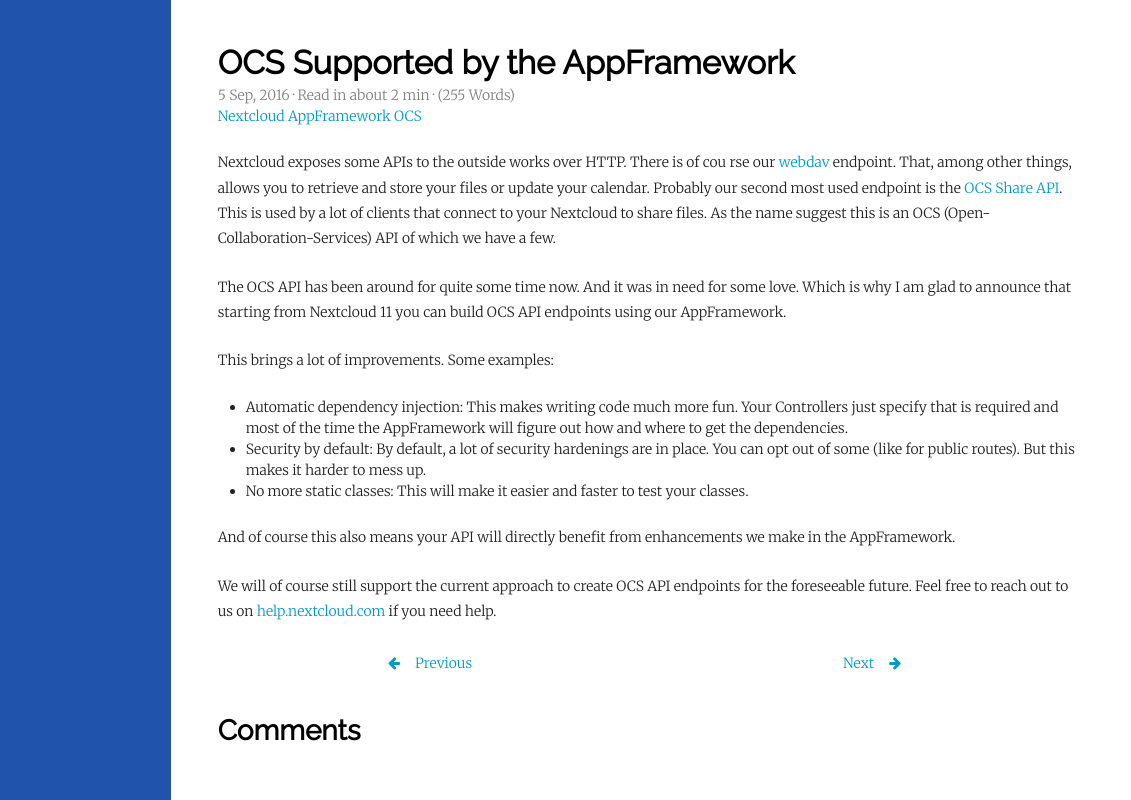
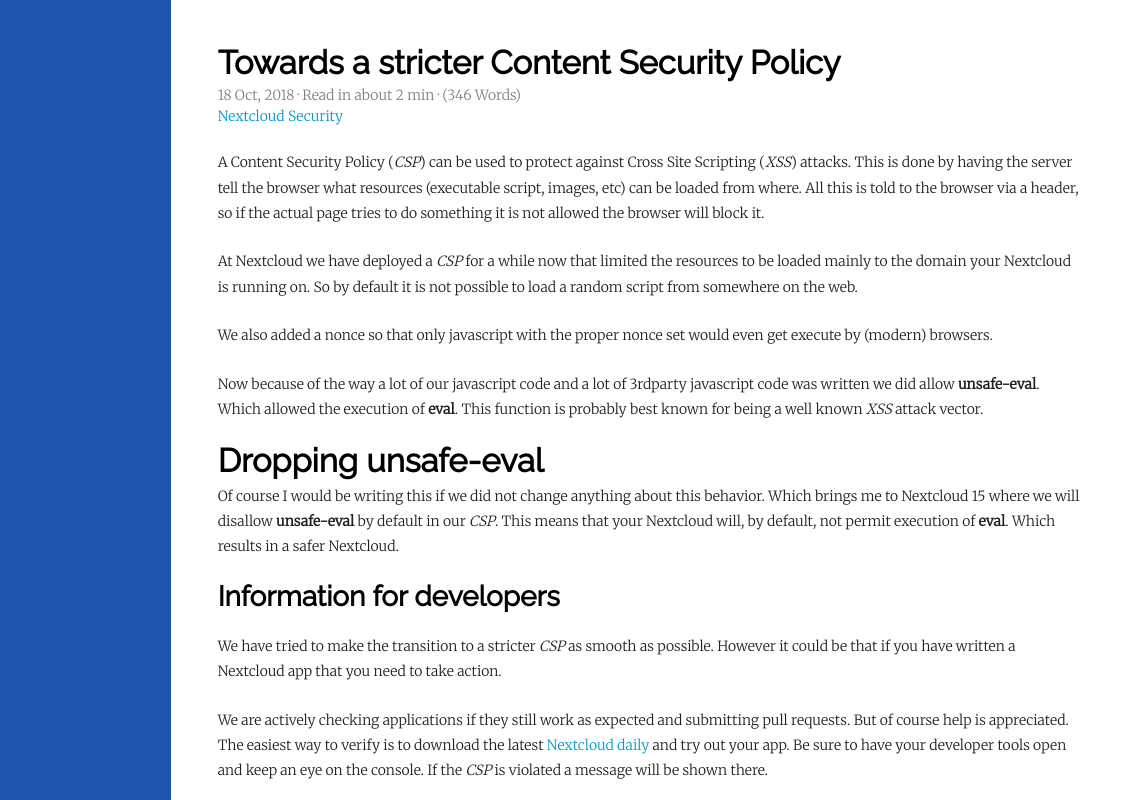
Before and after one commit to rullzer/rullzer.github.io, a plain HTML site: page 2018/10/18/towards-a-stricter-content-security-policy/index.html in a window 1280 px wide. Shown: the top 800 px of the page, 149-1280 px from the left. Drawn offline with Linux system fonts and the light colour scheme.

Commit message:
rebuilding site Thu Oct 18 11:25:13 CEST 2018
Signed-off-by: Roeland Jago Douma <roeland@famdouma.nl>

```diff
--- a/2016/09/05/ocs-supported-by-the-appframework/index.html
+++ b/2018/10/18/towards-a-stricter-content-security-policy/index.html
@@ -5,7 +5,7 @@
 <!--[if gt IE 8]><!--> <html class="no-js"> <!--<![endif]-->
 <head>
   <meta http-equiv="content-type" content="text/html; charset=utf-8">
-  <title>OCS Supported by the AppFramework  &middot; rullzers blog</title>
+  <title>Towards a stricter Content Security Policy  &middot; rullzers blog</title>
   <meta http-equiv="X-UA-Compatible" content="IE=edge">
 <meta name="HandheldFriendly" content="True">
 <meta name="MobileOptimized" content="320">
@@ -14,27 +14,25 @@
 
 <meta name="description" content="" />
 
-<meta name="keywords" content="Nextcloud, AppFramework, OCS, ">
+<meta name="keywords" content="Nextcloud, Security, ">
 
 
-<meta property="og:title" content="OCS Supported by the AppFramework  &middot; rullzers blog ">
+<meta property="og:title" content="Towards a stricter Content Security Policy  &middot; rullzers blog ">
 <meta property="og:site_name" content="rullzers blog"/>
-<meta property="og:url" content="https://rullzer.com/2016/09/05/ocs-supported-by-the-appframework/" />
+<meta property="og:url" content="https://rullzer.com/2018/10/18/towards-a-stricter-content-security-policy/" />
 <meta property="og:locale" content="en-gb">
 
 
 <meta property="og:type" content="article" />
 <meta property="og:description" content=""/>
-<meta property="og:article:published_time" content="2016-09-05T00:00:00Z" />
-<meta property="og:article:modified_time" content="2016-09-05T00:00:00Z" />
+<meta property="og:article:published_time" content="2018-10-18T00:00:00Z" />
+<meta property="og:article:modified_time" content="2018-10-18T00:00:00Z" />
 
 
 
 <meta property="og:article:tag" content="Nextcloud">
 
-<meta property="og:article:tag" content="AppFramework">
-
-<meta property="og:article:tag" content="OCS">
+<meta property="og:article:tag" content="Security">
 
 
 
@@ -42,9 +40,9 @@
 <meta name="twitter:card" content="summary" />
 <meta name="twitter:site" content="@" />
 <meta name="twitter:creator" content="@" />
-<meta name="twitter:title" content="OCS Supported by the AppFramework" />
+<meta name="twitter:title" content="Towards a stricter Content Security Policy" />
 <meta name="twitter:description" content="" />
-<meta name="twitter:url" content="https://rullzer.com/2016/09/05/ocs-supported-by-the-appframework/" />
+<meta name="twitter:url" content="https://rullzer.com/2018/10/18/towards-a-stricter-content-security-policy/" />
 <meta name="twitter:domain" content="https://rullzer.com/">
 
 
@@ -52,25 +50,25 @@
   {
     "@context": "http://schema.org",
     "@type": "Article",
-    "headline": "OCS Supported by the AppFramework",
+    "headline": "Towards a stricter Content Security Policy",
     "author": {
       "@type": "Person",
       "name": "http://profiles.google.com/+?rel=author"
     },
-    "datePublished": "2016-09-05",
+    "datePublished": "2018-10-18",
     "description": "",
-    "wordCount": 255
+    "wordCount": 346
   }
 </script>
 
 
 
-<link rel="canonical" href="https://rullzer.com/2016/09/05/ocs-supported-by-the-appframework/" />
+<link rel="canonical" href="https://rullzer.com/2018/10/18/towards-a-stricter-content-security-policy/" />
 
 <link rel="apple-touch-icon-precomposed" sizes="144x144" href="https://rullzer.com/touch-icon-144-precomposed.png">
 <link href="https://rullzer.com/favicon.png" rel="icon">
 
-<meta name="generator" content="Hugo 0.48" />
+<meta name="generator" content="Hugo 0.49" />
 
   <!--[if lt IE 9]>
 <script src="https://oss.maxcdn.com/libs/html5shiv/3.7.0/html5shiv.js"></script>
@@ -158,23 +156,21 @@
 
 <article id="main-content" class="container main_content single">
   <header class="container hat">
-  <h1>OCS Supported by the AppFramework
+  <h1>Towards a stricter Content Security Policy
 </h1>
 
   <div class="metas">
-<time datetime="2016-09-05">5 Sep, 2016</time>
+<time datetime="2018-10-18">18 Oct, 2018</time>
 
 
 
   &middot; Read in about 2 min
-  &middot; (255 Words)
+  &middot; (346 Words)
   <br>
 
 <a class="label" href="https://rullzer.com/tags/nextcloud">Nextcloud</a>
 
-<a class="label" href="https://rullzer.com/tags/appframework">AppFramework</a>
-
-<a class="label" href="https://rullzer.com/tags/ocs">OCS</a>
+<a class="label" href="https://rullzer.com/tags/security">Security</a>
 
 
 
@@ -183,38 +179,27 @@
 </header>
 
   <div class="container content">
-  <p>Nextcloud exposes some APIs to the outside works over HTTP. There is of
-cou rse our <a href="https://en.wikipedia.org/wiki/WebDAV">webdav</a> endpoint. That, among other things, allows you to
-retrieve and store your files or update your calendar. Probably our
-second most used endpoint is the <a href="https://docs.nextcloud.com/server/10/developer_manual/core/ocs-share-api.html">OCS Share API</a>. This is used by a lot
-of clients that connect to your Nextcloud to share files. As the name
-suggest this is an OCS (Open-Collaboration-Services) API of which we
-have a few.</p>
 
-<p>The OCS API has been around for quite some time now. And it was in need
-for some love. Which is why I am glad to announce that starting from
-Nextcloud 11 you can build OCS API endpoints using our AppFramework.</p>
 
-<p>This brings a lot of improvements. Some examples:</p>
+<p>A Content Security Policy (<em>CSP</em>) can be used to protect against Cross Site Scripting (<em>XSS</em>) attacks. This is done by having the server tell the browser what resources (executable script, images, etc) can be loaded from where. All this is told to the browser via a header, so if the actual page tries to do something it is not allowed the browser will block it.</p>
 
-<ul>
-<li>Automatic dependency injection: This makes writing code much more
-fun. Your Controllers just specify that is required and most of the
-time the AppFramework will figure out how and where to get the
-dependencies.</li>
-<li>Security by default: By default, a lot of security hardenings are in
-place. You can opt out of some (like for public routes). But this
-makes it harder to mess up.</li>
-<li>No more static classes: This will make it easier and faster to test
-your classes.</li>
-</ul>
+<p>At Nextcloud we have deployed a <em>CSP</em> for a while now that limited the resources to be loaded mainly to the domain your Nextcloud is running on. So by default it is not possible to load a random script from somewhere on the web.</p>
 
-<p>And of course this also means your API will directly benefit from
-enhancements we make in the AppFramework.</p>
+<p>We also added a nonce so that only javascript with the proper nonce set would even get execute by (modern) browsers.</p>
 
-<p>We will of course still support the current approach to create OCS API
-endpoints for the foreseeable future. Feel free to reach out to us on
-<a href="https://help.nextcloud.com/c/dev/app-dev">help.nextcloud.com</a> if you need help.</p>
+<p>Now because of the way a lot of our javascript code and a lot of 3rdparty javascript code was written we did allow <strong>unsafe-eval</strong>. Which allowed the execution of <strong>eval</strong>. This function is probably best known for being a well known <em>XSS</em> attack vector.</p>
+
+<h1 id="dropping-unsafe-eval">Dropping unsafe-eval</h1>
+
+<p>Of course I would be writing this if we did not change anything about this behavior. Which brings me to Nextcloud 15 where we will disallow <strong>unsafe-eval</strong> by default in our <em>CSP</em>. This means that your Nextcloud will, by default, not permit execution of <strong>eval</strong>. Which results in a safer Nextcloud.</p>
+
+<h2 id="information-for-developers">Information for developers</h2>
+
+<p>We have tried to make the transition to a stricter <em>CSP</em> as smooth as possible. However it could be that if you have written a Nextcloud app that you need to take action.</p>
+
+<p>We are actively checking applications if they still work as expected and submitting pull requests. But of course help is appreciated. The easiest way to verify is to download the latest <a href="https://download.nextcloud.com/server/daily/latest-master.zip">Nextcloud daily</a> and try out your app. Be sure to have your developer tools open and keep an eye on the console. If the <em>CSP</em> is violated a message will be shown there.</p>
+
+<p>If you need help feel free to mention me (<em>@rullzer</em>) on github or drop by in <a href="https://webchat.freenode.net/">#nextcloud-dev on Freenode</a>.</p>
 
 </div>
 
@@ -226,15 +211,11 @@
 
 
 
-    <a class="prev" href="https://rullzer.com/2015/09/03/owncloud-is-not-a-backup/" title="ownCloud is not a backup!">
+    <a class="prev" href="https://rullzer.com/2018/09/05/improved-apppasswords-in-nextcloud-14/" title="Improved AppPasswords in Nextcloud 14">
       Previous
     </a>
 
 
-
-    <a class="next" href="https://rullzer.com/2016/09/13/nextcloud-supported-php-versions/" title="Nextcloud supported PHP Versions">
-      Next
-    </a>
 
 
 
```
Also changed, not shown: 2016/09/13/nextcloud-supported-php-versions/index.html (+1 -1 lines), 2016/12/12/nextcloud-11-preview-improvements/index.html (+1 -1 lines), 2017/05/29/nextcloud-desktop-client-appimage/index.html (+1 -1 lines), 2018/01/16/introducing-dropit/index.html (+1 -1 lines), 2018/09/05/improved-apppasswords-in-nextcloud-14/index.html (+5 -1 lines).
